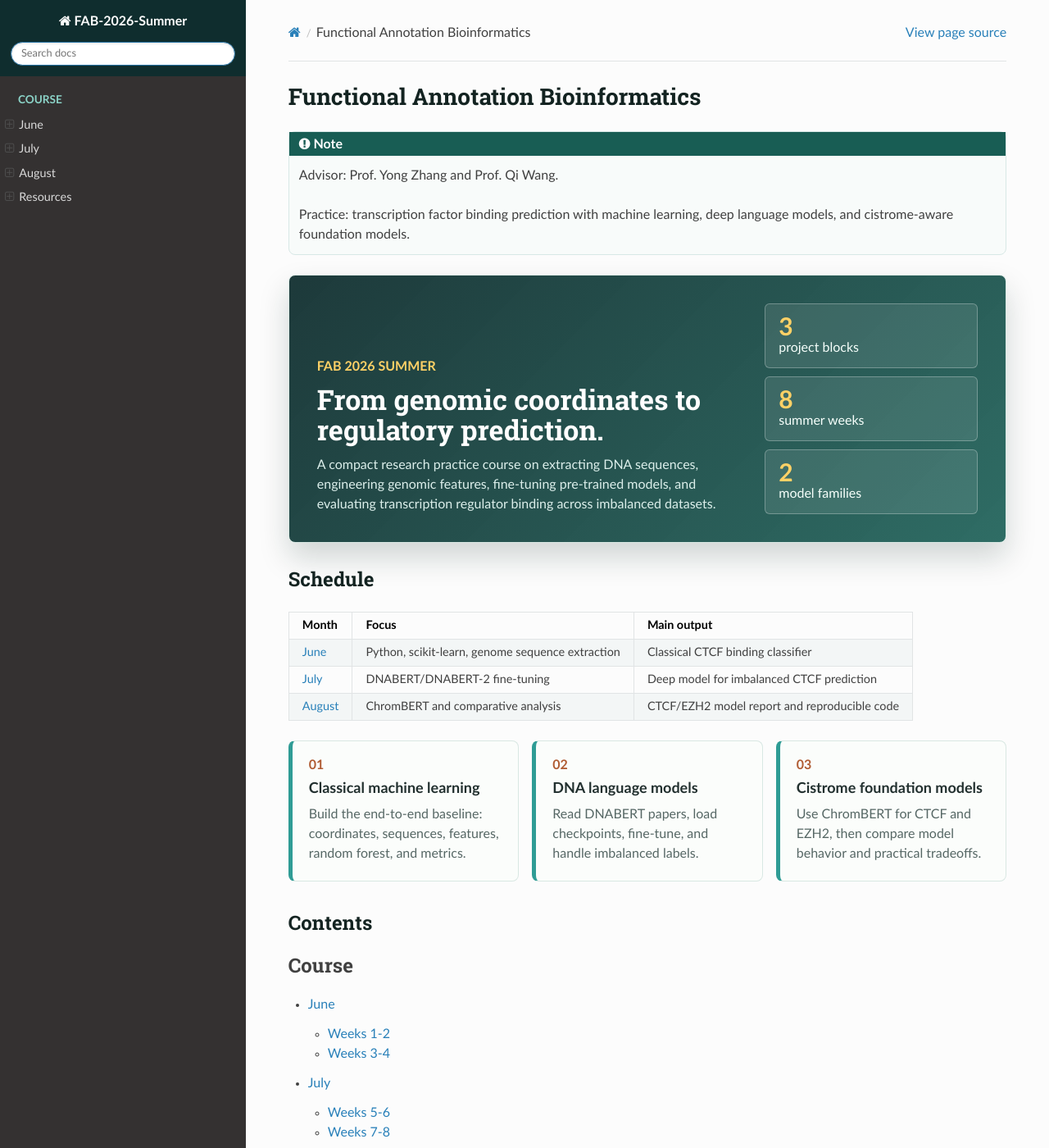
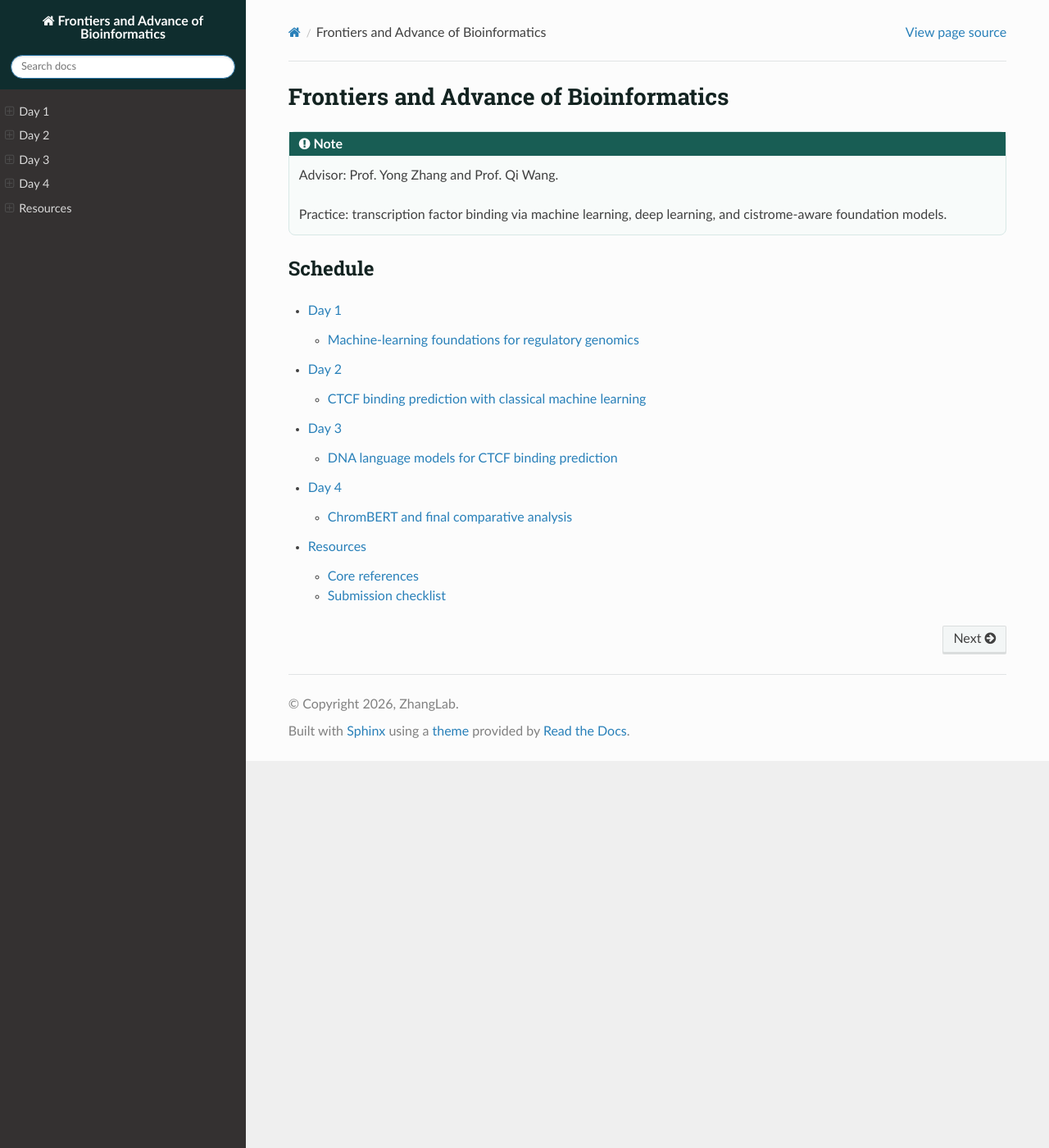
Before and after one commit to zhaoweiyu-github/FAB-2026-Summer, a Sphinx documentation site: the page built from docs/source/index.rst, in a window 1280 px wide and 1400 px high. Shown: the whole window at 82% size. Built offline with Sphinx 7.4.7 and the Read the Docs theme 3.1.0, drawn with Linux system fonts in a browser that asks for light colours; some of the changed text lies outside the part shown.

Commit message:
Update the template

```diff
--- a/docs/source/July.rst
+++ /dev/null
@@ -1,57 +0,0 @@
-July
-====
-
-Weeks 5-6
----------
-
-During Weeks 5 and 6, your assignment is to fine-tune a pre-trained DNA
-language model, such as `DNABERT <https://github.com/jerryji1993/DNABERT>`_ or
-`DNABERT-2 <https://github.com/MAGICS-LAB/DNABERT_2>`_, for CTCF binding
-prediction.
-
-The training and testing datasets follow the same coordinate-label format used
-in June:
-
-.. code-block:: text
-
-   chrom,start,end,build_region_index,peak_k562:ctcf
-   chr6,70413000,70414000,1670062,True
-   chr4,25173000,25174000,1372412,True
-   chr17,47890000,47891000,786861,True
-   chr11,44656000,44657000,319623,False
-   chrX,48430000,48431000,2087452,False
-
-Tasks
-~~~~~
-
-1. Read the `DNABERT paper <https://pubmed.ncbi.nlm.nih.gov/33538820/>`_ and
-   inspect the model repository to understand pre-training, tokenization, and
-   fine-tuning.
-2. Convert each genomic interval into the input format required by the selected
-   DNA language model.
-3. Load a pre-trained checkpoint and fine-tune it for binary CTCF binding
-   classification.
-4. Because the dataset may be imbalanced, compare cross-entropy with a
-   class-weighted loss or focal loss.
-
-Weeks 7-8
----------
-
-Run the best fine-tuning configuration on GPU resources and prepare a concise
-comparison against your June baseline.
-
-Your report should include:
-
-1. Tokenization strategy and maximum sequence length.
-2. Training configuration, including batch size, learning rate, epochs, and
-   checkpoint selection.
-3. Evaluation metrics on the held-out test set.
-4. A short discussion of where the language model improves or fails compared
-   with the random forest baseline.
-
-Deliverable
-~~~~~~~~~~~
-
-Submit reproducible fine-tuning code, a README with the run command, and a
-result table that includes both the classical model and the language-model
-baseline.
--- a/docs/source/conf.py
+++ b/docs/source/conf.py
@@ -2,7 +2,7 @@
 
 # -- Project information
 
-project = 'FAB-2026-Summer'
+project = 'Frontiers and Advance of Bioinformatics'
 copyright = '2026, ZhangLab'
 author = 'ZhangLab'
 
--- a/docs/source/index.rst
+++ b/docs/source/index.rst
@@ -1,80 +1,21 @@
-Functional Annotation Bioinformatics
-====================================
+Frontiers and Advance of Bioinformatics
+=======================================
 
 .. note::
 
    Advisor: Prof. Yong Zhang and Prof. Qi Wang.
 
-   Practice: transcription factor binding prediction with machine learning,
-   deep language models, and cistrome-aware foundation models.
-
-.. raw:: html
-
-   <section class="course-hero">
-     <div>
-       <p class="eyebrow">FAB 2026 Summer</p>
-       <h2>From genomic coordinates to regulatory prediction.</h2>
-       <p>
-         A compact research practice course on extracting DNA sequences,
-         engineering genomic features, fine-tuning pre-trained models, and
-         evaluating transcription regulator binding across imbalanced datasets.
-       </p>
-     </div>
-     <div class="hero-metrics" aria-label="Course overview">
-       <span><strong>3</strong> project blocks</span>
-       <span><strong>8</strong> summer weeks</span>
-       <span><strong>2</strong> model families</span>
-     </div>
-   </section>
+   Practice: transcription factor binding via machine learning, deep learning,
+   and cistrome-aware foundation models.
 
 Schedule
 --------
 
-.. list-table::
-   :header-rows: 1
-   :class: schedule-table
-
-   * - Month
-     - Focus
-     - Main output
-   * - :doc:`June <June>`
-     - Python, scikit-learn, genome sequence extraction
-     - Classical CTCF binding classifier
-   * - :doc:`July <July>`
-     - DNABERT/DNABERT-2 fine-tuning
-     - Deep model for imbalanced CTCF prediction
-   * - :doc:`August <August>`
-     - ChromBERT and comparative analysis
-     - CTCF/EZH2 model report and reproducible code
-
-.. raw:: html
-
-   <div class="course-cards">
-     <a class="course-card" href="June.html">
-       <span>01</span>
-       <strong>Classical machine learning</strong>
-       <p>Build the end-to-end baseline: coordinates, sequences, features, random forest, and metrics.</p>
-     </a>
-     <a class="course-card" href="July.html">
-       <span>02</span>
-       <strong>DNA language models</strong>
-       <p>Read DNABERT papers, load checkpoints, fine-tune, and handle imbalanced labels.</p>
-     </a>
-     <a class="course-card" href="August.html">
-       <span>03</span>
-       <strong>Cistrome foundation models</strong>
-       <p>Use ChromBERT for CTCF and EZH2, then compare model behavior and practical tradeoffs.</p>
-     </a>
-   </div>
-
-Contents
---------
-
 .. toctree::
    :maxdepth: 2
-   :caption: Course
 
-   June
-   July
-   August
+   Day1
+   Day2
+   Day3
+   Day4
    resources
```
Also changed, not shown: README.rst (+22 -5 lines), docs/source/August.rst (deleted, +0 -41 lines), docs/source/Day1.rst (added, +28 -0 lines), docs/source/Day2.rst (added, +41 -0 lines), docs/source/Day3.rst (added, +29 -0 lines), docs/source/Day4.rst (added, +30 -0 lines), docs/source/June.rst (deleted, +0 -66 lines).
